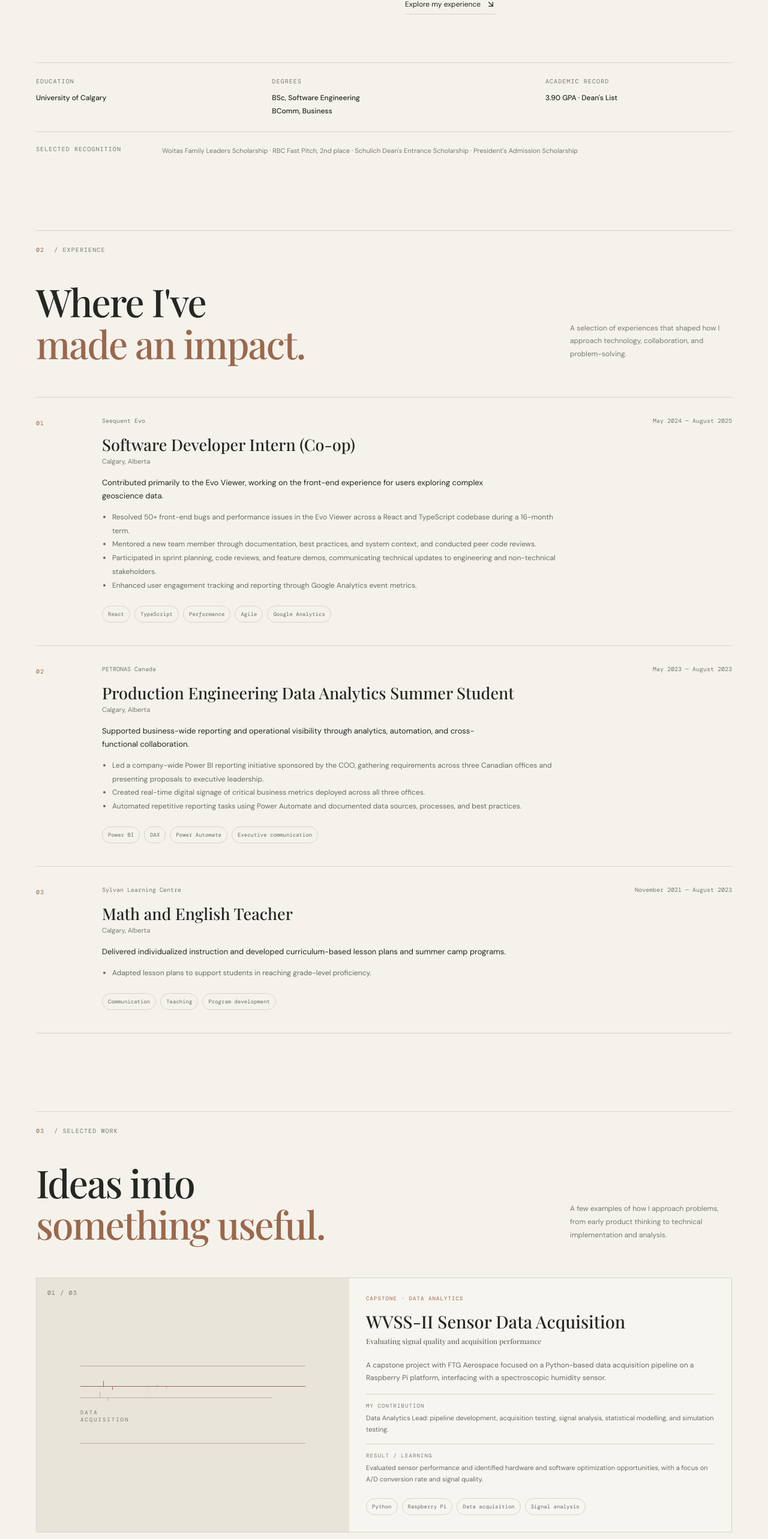
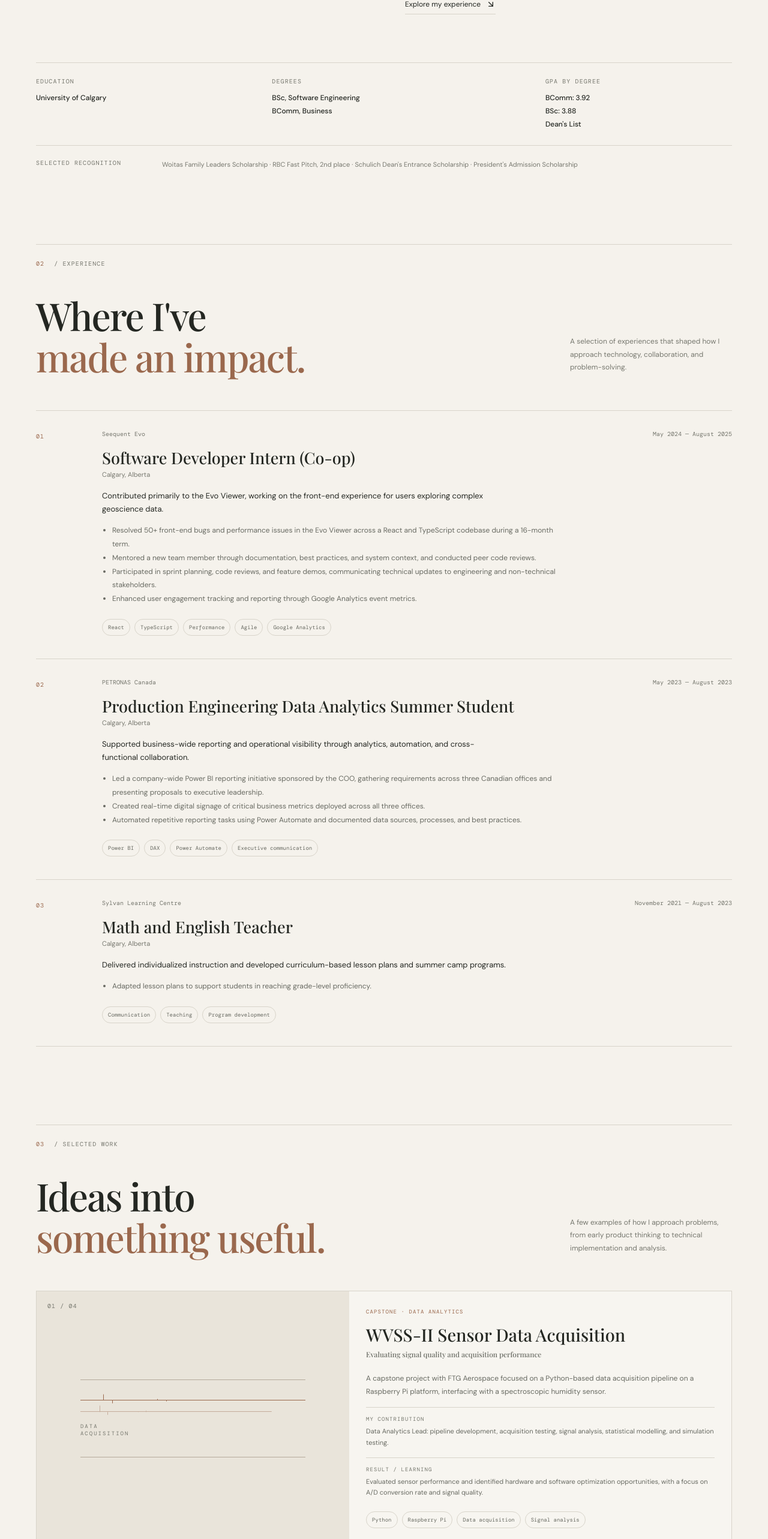
Before and after one commit to srshendye/sanika-portfolio, a React (Vite) app: page / in a window 1280 px wide. Shown: the part 1374-3940 px from the top of the page at 60% size. Built offline with nearby package versions, Linux system fonts and the light colour scheme.

Commit message:
Fix project count and refine skills and GPA sections

```diff
--- a/src/App.tsx
+++ b/src/App.tsx
@@ -170,7 +170,7 @@ function App() {
           <div className="education-strip">
             <div><span className="eyebrow">EDUCATION</span><strong>University of Calgary</strong></div>
             <div><span className="eyebrow">DEGREES</span><strong>BSc, Software Engineering<br />BComm, Business</strong></div>
-            <div><span className="eyebrow">ACADEMIC RECORD</span><strong>3.90 GPA · Dean's List</strong></div>
+            <div><span className="eyebrow">GPA BY DEGREE</span><strong>BComm: 3.92<br />BSc: 3.88<br />Dean's List</strong></div>
           </div>
           <div className="achievement-line">
             <span className="eyebrow">SELECTED RECOGNITION</span>
@@ -211,7 +211,7 @@ function App() {
             {projects.map((project) => (
               <article className="project-card" key={project.number}>
                 <div className="project-visual">
-                  <span className="project-index">{project.number} / 03</span>
+                  <span className="project-index">{project.number} / 04</span>
                   {project.number === "01" ? <div className="signal-art"><div className="signal-line" /><div className="signal-line second" /><span>DATA<br />ACQUISITION</span></div> :
                    project.number === "02" ? <div className="orbit-art"><div className="orbit orbit-one" /><div className="orbit orbit-two" /><div className="orbit-core">G</div><span>PLAN / LEARN / GROW</span></div> :
                    <div className="bars-art"><div /><div /><div /><div /><div /><span>INSIGHT → ACTION</span></div>}
@@ -232,9 +232,9 @@ function App() {
         </section>
 
         <section className="skills-section section-wrap" id="skills">
-          <div className="section-label"><span>04</span> / TOOLKIT</div>
+          <div className="section-label"><span>04</span> / SKILLS &amp; TOOLS</div>
           <div className="skills-layout">
-            <h2>A versatile<br /><em>toolkit.</em></h2>
+            <h2>What I<br /><em>work with.</em></h2>
             <div className="skills-grid">
               {skills.map(group => (
                 <div className="skill-group" key={group.label}>
```
